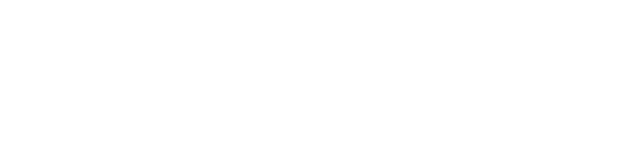
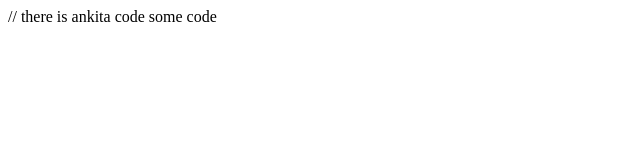
Before and after one commit to Keerthanagurram1/internship, a plain HTML site: page index2.html in a window 1280 px wide. Shown: the whole page, without its empty margins (0-640 px from the left). Drawn offline with Linux system fonts and the light colour scheme.

Commit message:
adding aankita code

```diff
--- a/index2.html
+++ b/index2.html
@@ -6,6 +6,7 @@
     <title>Document</title>
 </head>
 <body>
-
+    // there is ankita code
+    some code
 </body>
 </html>
```
